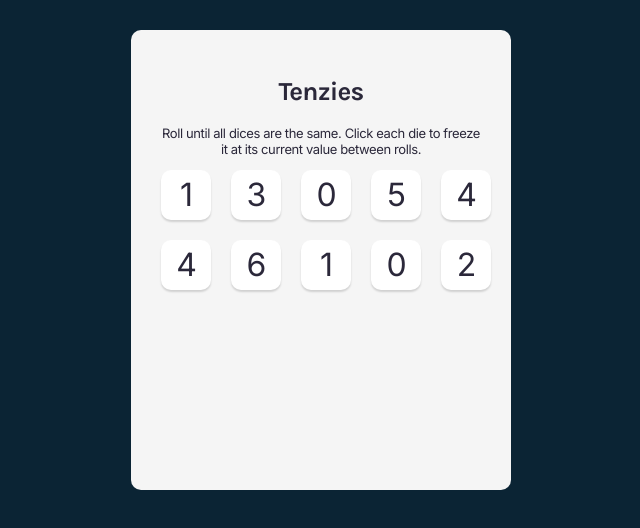
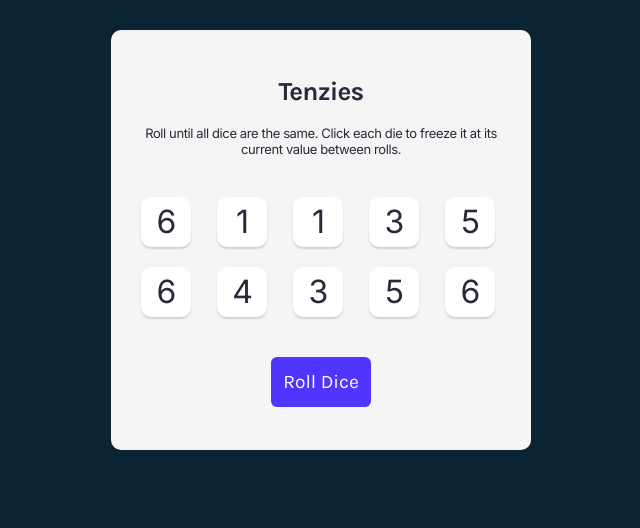
Before and after one commit to Liztowoju/tenzies, a React (Vite) app: page / in a window 1280 px wide. Shown: the top 528 px of the page, without its empty margins (319-959 px from the left). Built offline with nearby package versions, Linux system fonts and the light colour scheme.

Commit message:
feat: roll button functionality

```diff
--- a/src/App.jsx
+++ b/src/App.jsx
@@ -5,21 +5,49 @@ import Die from './components/Die'
 import './App.css'
 
 function App() {
+
+  const [dice, setDice] = useState(allNewDice())
+  const [selectedNum, setSelectedNum] = useState()
+  const [selectedDice, setSelectedDice] = useState([])
+
+  function allNewDice() {
+    const newDiceValue = []
+    for (let i = 0; i < 10; i++) {
+      newDiceValue.push(Math.ceil(Math.random() * 6))
+    }
+    return newDiceValue
+  }
+
+  function rollDice() {
+    setDice(allNewDice())
+  }
+
+
+  function selectDie(num) {
+
+    setSelectedNum()
+
+// const value = die.value
+console.log(num)
+
+    // setSelectedDie(function () {
+
+    // })
+  }
+
   return (
     <main className='gameboard'>
       <Header />
       <div className='dice-container'>
-        <Die value='1' />
-        <Die value='3' />
-        <Die value='0' />
-        <Die value='5' />
-        <Die value='4' />
-        <Die value='4' />
-        <Die value='6' />
-        <Die value='1' />
-        <Die value='0' />
-        <Die value='2' />
+
+        {
+          dice.map(function (die) {
+            return <Die handleClick={selectDie} value={die} />
+          })
+        }
+
       </div>
+      <button onClick={rollDice} className='roll-button'>Roll Dice</button>
 
     </main>
   )
--- a/src/components/Die.jsx
+++ b/src/components/Die.jsx
@@ -1,9 +1,9 @@
 import React from "react";
 
-export default function Die(prop){
-    return(
-        <div className="die-look">
-        <h3 className="die-num">{prop.value}</h3>
+export default function Die(props) {
+    return (
+        <div className="die-look" onClick = {() => props.handleClick(props.value)}>
+            <h3 className="die-num">{props.value}</h3>
         </div>
     )
 
--- a/src/components/Header.jsx
+++ b/src/components/Header.jsx
@@ -5,7 +5,7 @@ export default function Header (){
     return(
         <div className="header">
             <h1>Tenzies</h1>
-            <h3>Roll until all dices are the same. Click each die to freeze it at its current value between rolls.</h3>
+            <h3>Roll until all dice are the same. Click each die to freeze it at its current value between rolls.</h3>
         </div>
     )
 }
--- a/src/index.css
+++ b/src/index.css
@@ -1,6 +1,6 @@
 @import url('https://fonts.googleapis.com/css2?family=Inter:wght@400;500;700&family=Karla:wght@400;500;700&display=swap');
 
-</style>* {
+* {
   box-sizing: border-box;
 }
 
@@ -14,13 +14,13 @@ body {
 .gameboard {
   background-color: #f5f5f5;
   border-radius: 10px;
-  max-width: 320px;
+  max-width: 420px;
   margin: 0 auto;
-  height: 400px;
+  height: 420px;
   padding: 30px;
   /* display: flex; */
-  /* align-items: center; */
-  /* justify-content: center; */
+  /* align-items: center;  */
+   /* justify-content: center; */
   /* justify-content: center; */
 }
 
@@ -45,6 +45,7 @@ h3 {
 }
 
 .dice-container {
+  margin: 40px 0px;
   display: grid;
   grid-template: auto auto / repeat(5, 1fr);
   gap: 20px;
@@ -67,3 +68,23 @@ h3 {
 .die-num {
   font-size: 2rem;
 }
+
+.roll-button{
+width: 100px;height: 50px;
+margin: 20px auto;
+background: #5035FF;
+border-radius: 6px;
+color: white;
+font-family: 'karla', sans-serif;
+font-size: 1.2rem;
+display: block;
+border: none;
+cursor: pointer;
+}
+
+.roll-button:focus{
+  outline: none;
+}
+.roll-button:active{
+ box-shadow: inset 5px 5px 10px -3px rgba(0, 0, 0, 0.7)
+}
```
